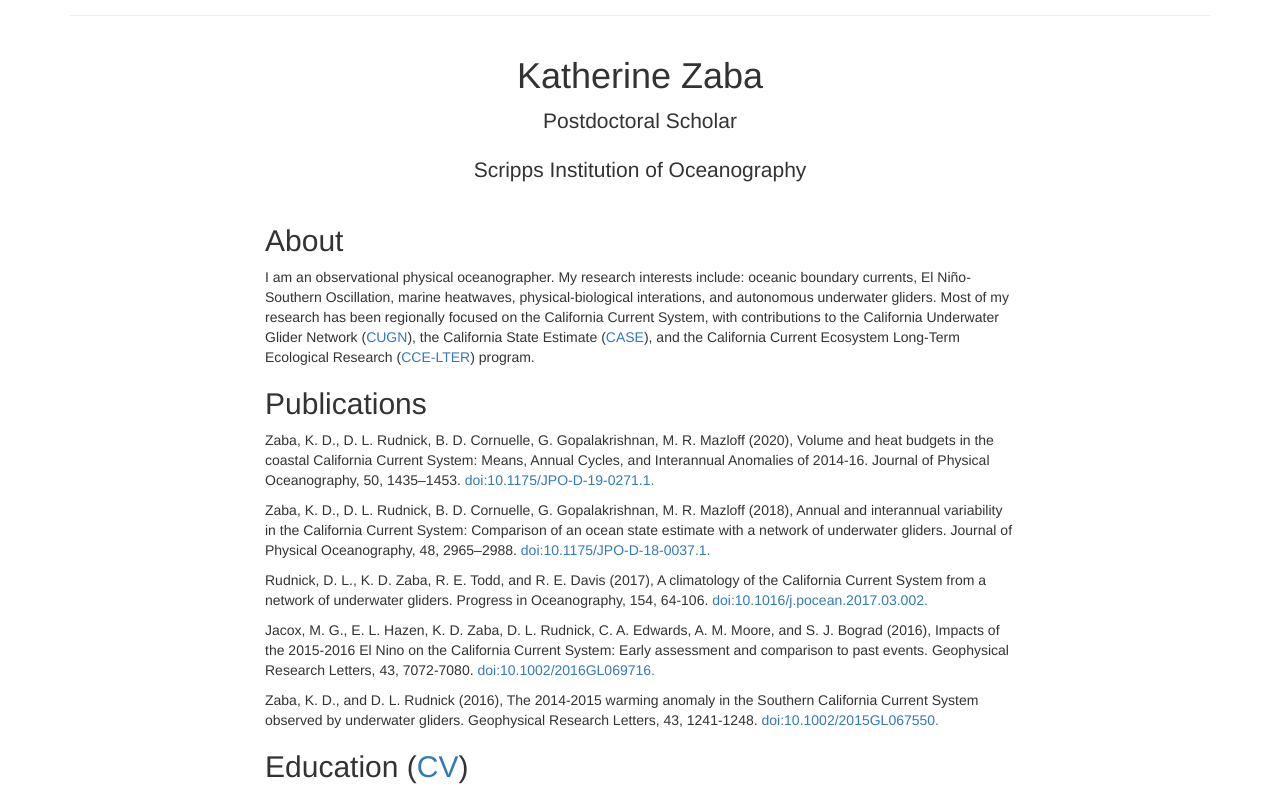
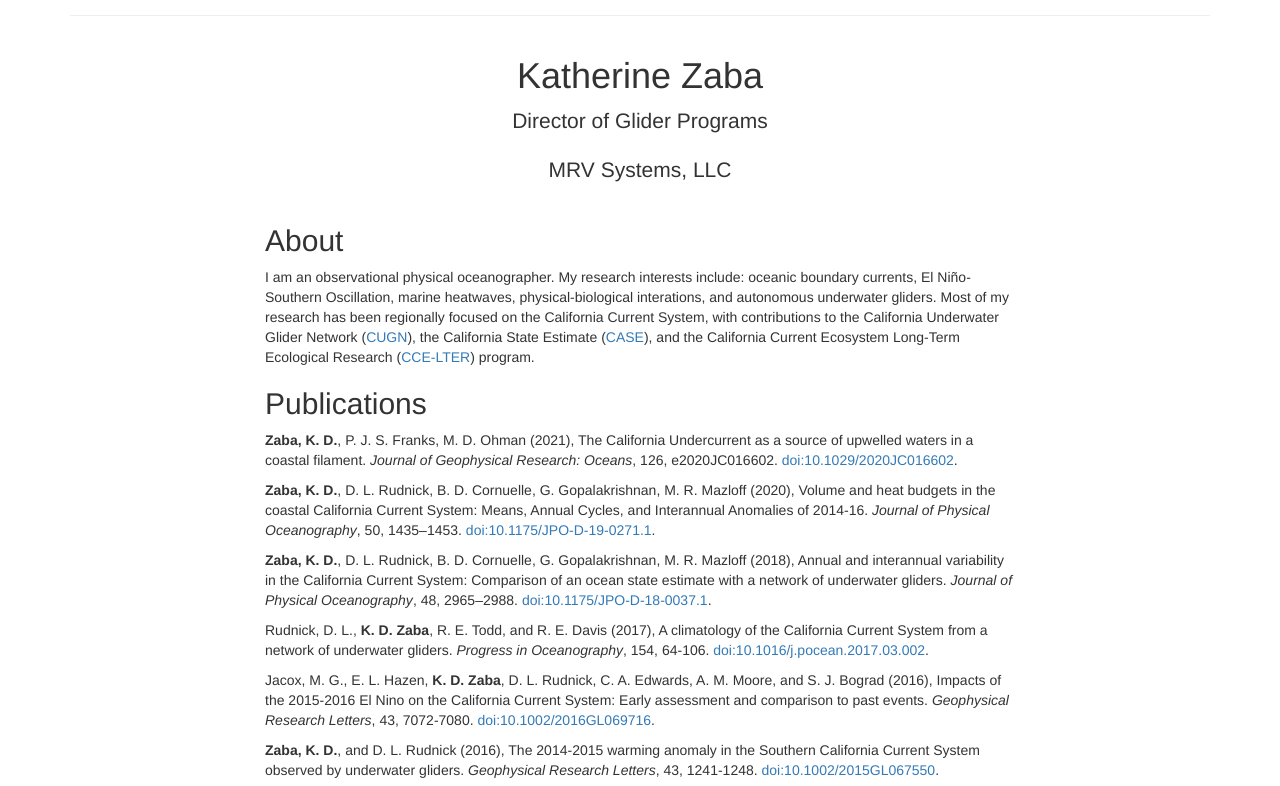
Before and after one commit to kzaba/kzaba.github.io, a plain HTML site: page index.html in a window 1280 px wide. Shown: the part 405-1191 px from the top of the page. Drawn offline with nearby package versions, Linux system fonts and the light colour scheme.

Commit message:
Updated html text and CV with new MRV position and recent JGC: Oceans paper.

```diff
--- a/index.html
+++ b/index.html
@@ -43,8 +43,8 @@
         <div class="col-md-4"></div>
         <div class="col-xs-8 col-md-4 center" style="padding-bottom: 0px">
           <h1>Katherine Zaba</h1>
-          <p class="lead">Postdoctoral Scholar</p>
-          <p class="lead">Scripps Institution of Oceanography</p>
+          <p class="lead">Director of Glider Programs</p>
+          <p class="lead">MRV Systems, LLC</p>
         </div>
         <div class="col-md-4"></div>
       </div>
@@ -54,11 +54,12 @@
           <h2>About</h2>
           <p> I am an observational physical oceanographer. My research interests include: oceanic boundary currents, El Ni&ntilde;o-Southern Oscillation, marine heatwaves, physical-biological interations, and autonomous underwater gliders. Most of my research has been regionally focused on the California Current System, with contributions to the California Underwater Glider Network (<a href="http://spraydata.ucsd.edu/projects/CUGN">CUGN</a>), the California State Estimate (<a href="http://www.ecco.ucsd.edu/case.html">CASE</a>), and the California Current Ecosystem Long-Term Ecological Research (<a href="http://ccelter.sio.ucsd.edu/">CCE-LTER</a>) program.
           <h2><a id="publications"></a>Publications</h2>
-          <p>Zaba, K. D., D. L. Rudnick, B. D. Cornuelle, G. Gopalakrishnan, M. R. Mazloff (2020), Volume and heat budgets in the coastal California Current System: Means, Annual Cycles, and Interannual Anomalies of 2014-16. Journal of Physical Oceanography, 50, 1435–1453. <a href="https://doi.org/10.1175/JPO-D-19-0271.1">doi:10.1175/JPO-D-19-0271.1.</a></p>
-          <p>Zaba, K. D., D. L. Rudnick, B. D. Cornuelle, G. Gopalakrishnan, M. R. Mazloff (2018), Annual and interannual variability in the California Current System: Comparison of an ocean state estimate with a network of underwater gliders. Journal of Physical Oceanography, 48, 2965–2988. <a href="http://doi.org/10.1175/JPO-D-18-0037.1">doi:10.1175/JPO-D-18-0037.1.</a></p>
-          <p>Rudnick, D. L., K. D. Zaba, R. E. Todd, and R. E. Davis (2017), A climatology of the California Current System from a network of underwater gliders. Progress in Oceanography, 154, 64-106. <a href="http://doi.org/10.1016/j.pocean.2017.03.002">doi:10.1016/j.pocean.2017.03.002.</a></p>
-          <p>Jacox, M. G., E. L. Hazen, K. D. Zaba, D. L. Rudnick, C. A. Edwards, A. M. Moore, and S. J. Bograd (2016), Impacts of the 2015-2016 El Nino on the California Current System: Early assessment and comparison to past events. Geophysical Research Letters, 43, 7072-7080. <a href="http://doi.org/10.1002/2016GL069716">doi:10.1002/2016GL069716.</a></p>
-          <p>Zaba, K. D., and D. L. Rudnick (2016), The 2014-2015 warming anomaly in the Southern California Current System observed by underwater gliders. Geophysical Research Letters, 43, 1241-1248. <a href="http://doi.org/10.1002/2015GL067550">doi:10.1002/2015GL067550.</a></p>
+          <p><b>Zaba, K. D.</b>, P. J. S. Franks, M. D. Ohman (2021), The California Undercurrent as a source of upwelled waters in a coastal filament. <i>Journal of Geophysical Research: Oceans</i>, 126, e2020JC016602. <a href="https://doi.org/10.1029/2020JC016602">doi:10.1029/2020JC016602</a>.</p>
+          <p><b>Zaba, K. D.</b>, D. L. Rudnick, B. D. Cornuelle, G. Gopalakrishnan, M. R. Mazloff (2020), Volume and heat budgets in the coastal California Current System: Means, Annual Cycles, and Interannual Anomalies of 2014-16. <i>Journal of Physical Oceanography</i>, 50, 1435–1453. <a href="https://doi.org/10.1175/JPO-D-19-0271.1">doi:10.1175/JPO-D-19-0271.1</a>.</p>
+          <p><b>Zaba, K. D.</b>, D. L. Rudnick, B. D. Cornuelle, G. Gopalakrishnan, M. R. Mazloff (2018), Annual and interannual variability in the California Current System: Comparison of an ocean state estimate with a network of underwater gliders. <i>Journal of Physical Oceanography</i>, 48, 2965–2988. <a href="http://doi.org/10.1175/JPO-D-18-0037.1">doi:10.1175/JPO-D-18-0037.1</a>.</p>
+          <p>Rudnick, D. L., <b>K. D. Zaba</b>, R. E. Todd, and R. E. Davis (2017), A climatology of the California Current System from a network of underwater gliders. <i>Progress in Oceanography</i>, 154, 64-106. <a href="http://doi.org/10.1016/j.pocean.2017.03.002">doi:10.1016/j.pocean.2017.03.002</a>.</p>
+          <p>Jacox, M. G., E. L. Hazen, <b>K. D. Zaba</b>, D. L. Rudnick, C. A. Edwards, A. M. Moore, and S. J. Bograd (2016), Impacts of the 2015-2016 El Nino on the California Current System: Early assessment and comparison to past events. <i>Geophysical Research Letters</i>, 43, 7072-7080. <a href="http://doi.org/10.1002/2016GL069716">doi:10.1002/2016GL069716</a>.</p>
+          <p><b>Zaba, K. D.</b>, and D. L. Rudnick (2016), The 2014-2015 warming anomaly in the Southern California Current System observed by underwater gliders. <i>Geophysical Research Letters</i>, 43, 1241-1248. <a href="http://doi.org/10.1002/2015GL067550">doi:10.1002/2015GL067550</a>.</p>
           <h2>Education (<a href="https://kzaba.github.io/Zaba_Katherine_CV_github.pdf">CV</a>)</h2>
           <p>Ph.D. in Oceanography, Scripps Institution of Oceanography, 2018</p>
           <p>B.S. in Applied Mathematics, University of California at Los Angeles, 2010</p>
```
Also changed, not shown: 1 other file.
